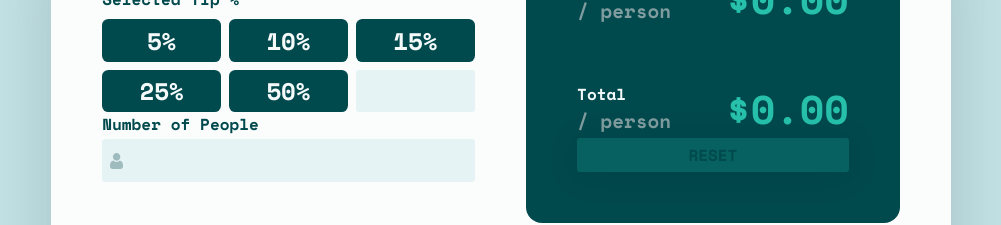
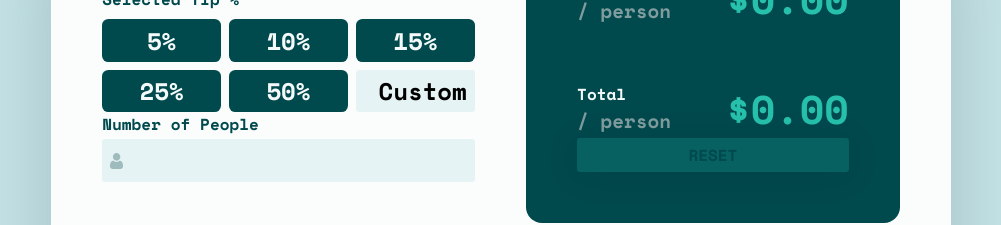
Before and after one commit to KamilBarczyk/TipSize, a React (Vite) app: page / in a window 1280 px wide. Shown: the part 391-616 px from the top of the page, without its empty margins (139-1140 px from the left). Built offline with nearby package versions, Linux system fonts and the light colour scheme.

Commit message:
Enhanced form with error handling, active state management and placeholder text

```diff
--- a/src/components/Form.jsx
+++ b/src/components/Form.jsx
@@ -12,9 +12,6 @@ const Form = ({ bill, setBill, tip, setTip, people, setPeople }) => {
             <div className="label-group">
                 <div className="label-wrapper">
                     <label className="label" htmlFor="bill">Bill</label>
-                    {/* <p className="error">{
-                    showBillAmtError ? "Please enter numbers only" : ""
-                    }</p> */}
                 </div>
                 <div className="number-wrapper">
                     <input type="number" className="number-input" id="bill" onInput={(e) => setBill(+e.target.value)} />
@@ -45,19 +42,22 @@ const Form = ({ bill, setBill, tip, setTip, people, setPeople }) => {
                         <input type="radio" onInput={handleSelectedTip} id="input5" className="tip-input" name="tip" value="50" />
                         <label className="tip-btn" htmlFor="input5">50%</label>
                     </div>
-                    <input type="text" name="tip" onInput={handleSelectedTip}className="number-input tip-custom" />
+                    <div className="custom-wrapper">
+                        <input type="text" onInput={handleSelectedTip} id="custom" name="tip" className="number-input tip-custom" placeholder="Custom"/>
+                        <label htmlFor="custom" className="tip-custom-label">Custom</label>
+                    </div>
                 </div>
             </div>
 
             <div className="label-group">
                 <div className="label-wrapper">
                     <label className="label" htmlFor="people">Number of People</label>
-                    {/* <p className="error">{
-                    showPeepsError ? "Please enter numbers only" : ""
-                    }</p> */}
+                    <p className="error">{
+                    people === 0 ? "Can't be zero" : ""
+                    }</p>
                 </div>
                 <div className="number-wrapper">
-                    <input type="number" className="number-input" id="people" onInput={(e) => setPeople(+e.target.value)}/>
+                    <input type="number" className={`number-input ${people === 0 ? 'number-error' : ""}`} id="people" onInput={(e) => setPeople(+e.target.value)}/>
                     <img src={person} aria-hidden="true" className="icon" />
                 </div>
             </div>
--- a/src/index.css
+++ b/src/index.css
@@ -81,6 +81,26 @@ p.logo {
   font-size: 1rem;
 }
 
+.custom-wrapper {
+  position: relative;
+}
+
+.tip-custom::placeholder {
+  opacity: 0;
+  background: red;
+}
+
+.tip-custom-label {
+  position: absolute;
+  right: .5rem;
+  top: .2rem;
+}
+
+.tip-custom:not(:placeholder-shown) + .tip-custom-label {
+opacity: 0;
+}
+
+
 .number-wrapper {
   position: relative;
 }
@@ -93,17 +113,17 @@ p.logo {
   border: none;
   padding: .2rem .5rem;
   border-radius: var(--rounded-sm);
-  box-shadow:
-  0 0 0 -0.2rem hsl(var(--text)),
-  0 0 0 -0.2rem hsl(var(--neutral1));
+  box-shadow: 0 0 0 -0.2rem hsl(var(--brand));
   transition: box-shadow 400ms cubic-bezier(0.075, 0.82,.0165, 1);
+}
+
+.number-input.number-error:focus {
+  box-shadow: 0 0 0 0.2rem hsl(var(--error));
 }
 
 .number-input:focus {
   outline: none;
-  box-shadow:
-  0 0 0 0.2rem hsl(var(--white)),
-  0 0 0 0.4rem hsl(var(--text));
+  box-shadow: 0 0 0 0.2rem hsl(var(--brand));
 }
 
 .number-input:invalid {
```
